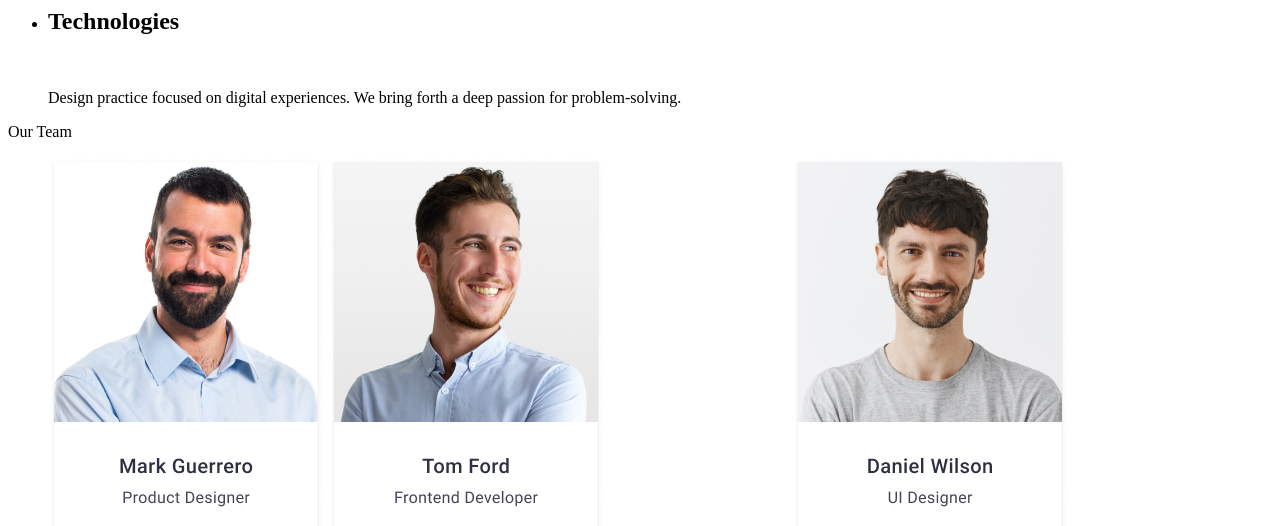
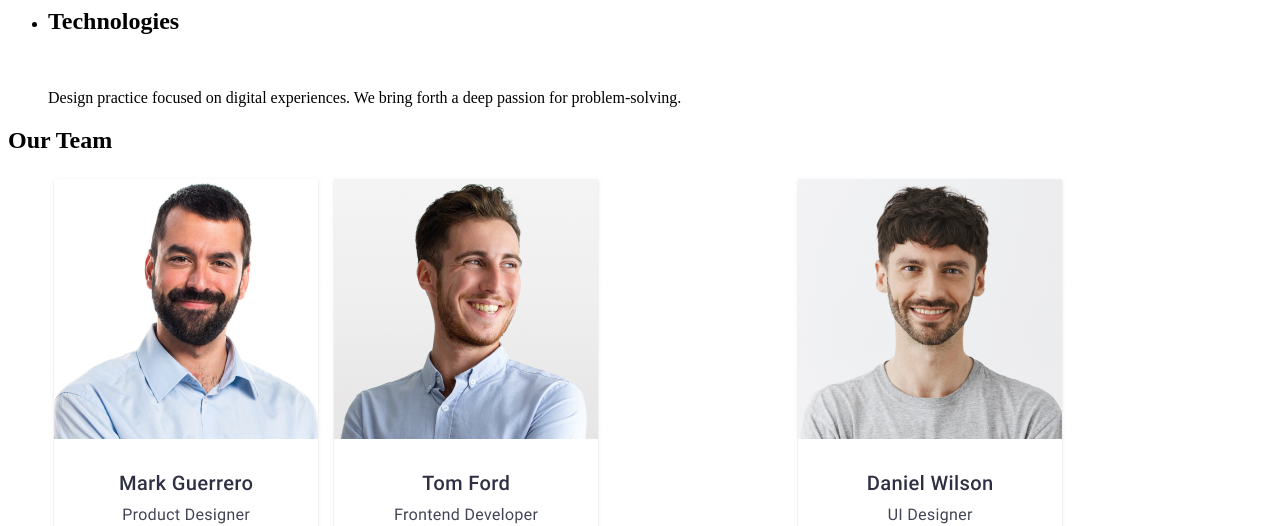
Before and after one commit to torry455/goit-markup-hw-01, a plain HTML site: page index.html in a window 1280 px wide. Shown: the part 1120-1646 px from the top of the page. Drawn offline with Linux system fonts and the light colour scheme.

Commit message:
changed Our team to h1

```diff
--- a/index.html
+++ b/index.html
@@ -56,7 +56,7 @@
         </section>
 
         <section>
-            <p>Our Team</p>
+            <h1>Our Team</h1>
         </section>
 
         <section>
```
